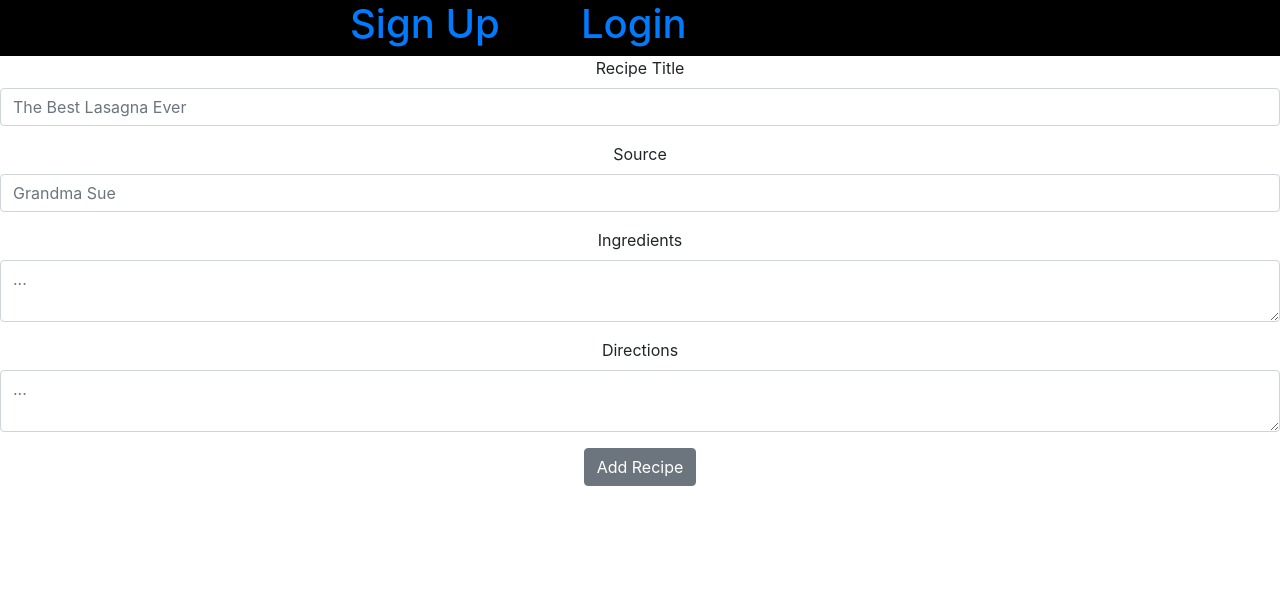
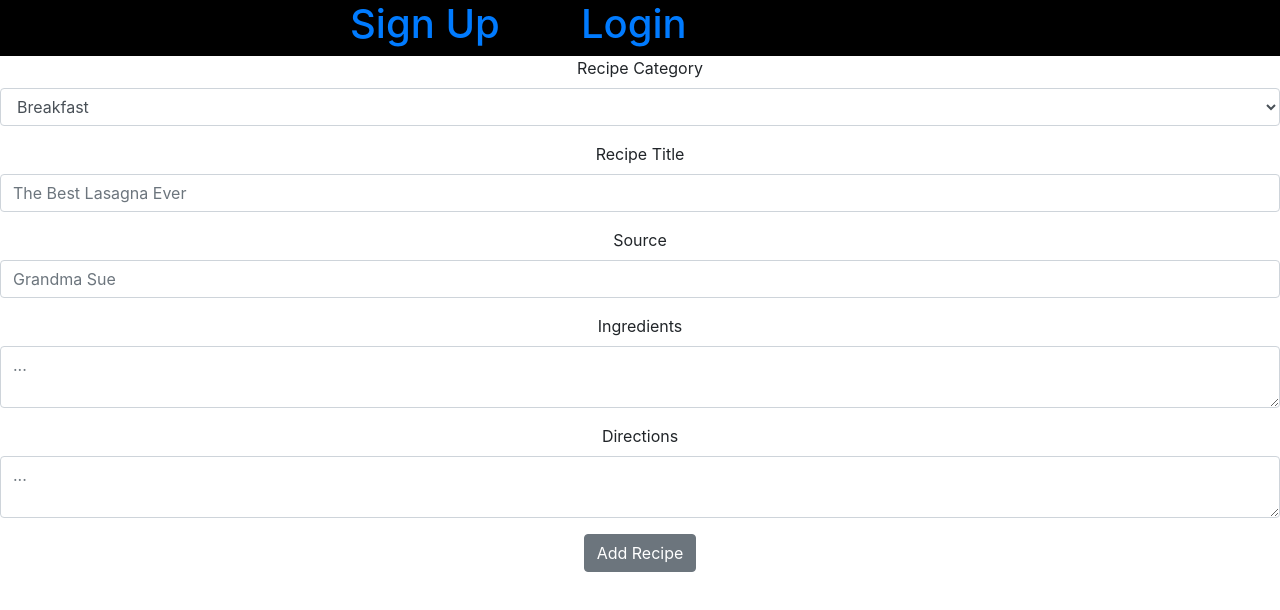
Before and after one commit to secret-family-recipes-cookbook/Secret-Family-Recipes-WEB, a React (Create React App) app in the folder Front-End/sfrc-fe/: page /addrecipe in a window 1280 px wide. Shown: the top 610 px of the page. Built offline with nearby package versions, Linux system fonts and the light colour scheme.

Commit message:
Updating form.

```diff
--- a/Front-End/sfrc-fe/src/Components/AddRecipePage/AddRecipeForm.js
+++ b/Front-End/sfrc-fe/src/Components/AddRecipePage/AddRecipeForm.js
@@ -20,6 +20,18 @@ function AddRecipeForm(props) {
         <div className="RecipeForm">
 
             <Form>
+
+                <FormGroup>
+                    <Label for="exampleSelect">Recipe Category</Label>
+                        <Input type="select" name="select" id="categorySelect">
+                            <option>Breakfast</option>
+                            <option>Lunch</option>
+                            <option>Dinner</option>
+                            <option>Dessert</option>
+
+                        </Input>
+                </FormGroup>
+
                 <FormGroup>
                     <Label for="recipe-title">Recipe Title</Label>
                     <Input
--- a/Front-End/sfrc-fe/src/Components/AddRecipePage/AddRecipeView.js
+++ b/Front-End/sfrc-fe/src/Components/AddRecipePage/AddRecipeView.js
@@ -14,10 +14,7 @@ class AddRecipeView extends React.Component {
                 directions: '',
                 category: '',
             },
-
         };
-
-
     }
 
 
@@ -35,12 +32,13 @@ class AddRecipeView extends React.Component {
     // makes axios call to post recipe & ingredients
     addRecipe = e => {
         e.preventDefault();
-        if (!this.state.recipe.title || !this.state.recipe.ingredients || this.state.recipe.directions) {
-            alert("Please fill out title, ingredients, and directions.");
+        if (!this.state.recipe.title || !this.state.recipe.ingredients || this.state.recipe.directions || this.state.recipe.category) {
+            alert("Please fill out category, title, ingredients, and directions.");
         } else {
             // axios call to post recipe to recipe table
             axios
-                .post(' endpoint for posting recipe', this.state.recipe)
+                // .post('https://anthony-secret-family-recipes.herokuapp.com/api/recipes', this.state.recipe)
+                .post('http://localhost:2400/api/recipes', this.state.recipe)
                 .then(res => {
                     console.log(res);
                     this.setState({
@@ -49,7 +47,8 @@ class AddRecipeView extends React.Component {
                             source: '',
                             ingredients: '',
                             directions: '',
-                            category: ''
+                            category: '',
+                            user_id: ''
                         }
                     })
                 })
```
Also changed, not shown: 1 other file (tests, documents, lock files or other folders).
